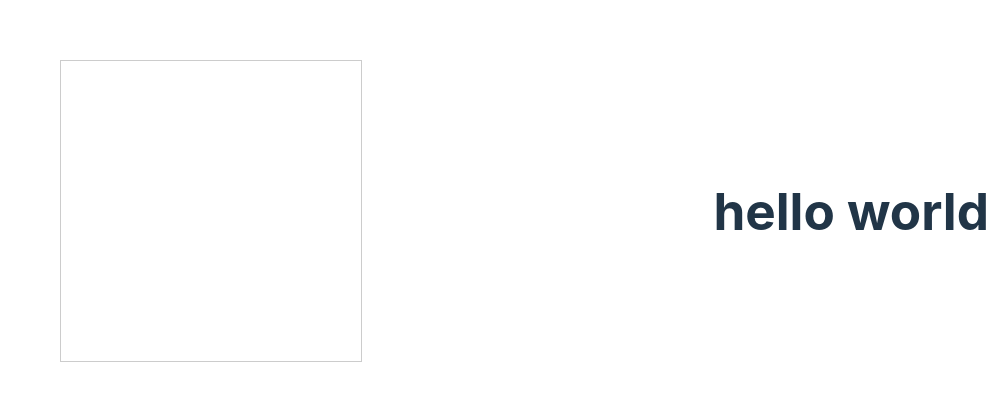
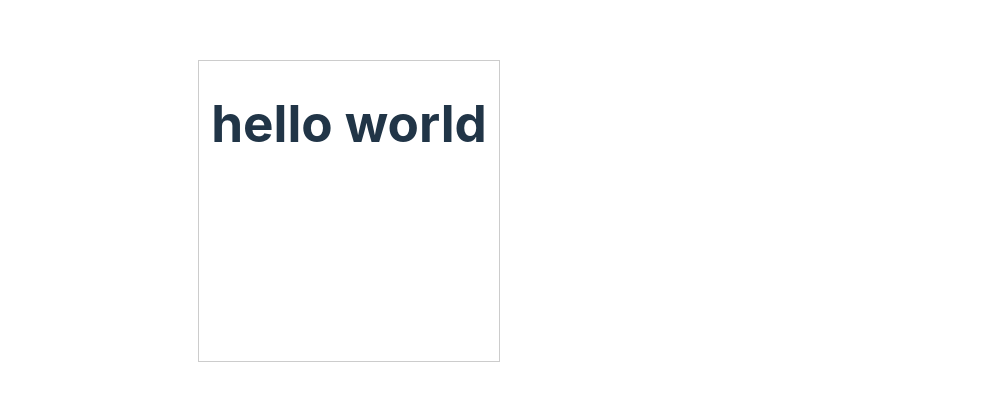
Before and after one commit to chunkangwong/react-portal-demo, a React (Vite) app: page / in a window 1280 px wide. Shown: the part 189-590 px from the top of the page, without its empty margins (291-1280 px from the left). Built offline with nearby package versions, Linux system fonts and the light colour scheme.

Commit message:
Reverted createPortal

```diff
--- a/src/App.tsx
+++ b/src/App.tsx
@@ -1,11 +1,10 @@
-import { createPortal } from "react-dom";
 import "./App.css";
 
 function App() {
   return (
     <div className="App">
       <div className="container">
-        {createPortal(<h1>hello world</h1>, document.body)}
+        <h1>hello world</h1>
       </div>
     </div>
   );
```
